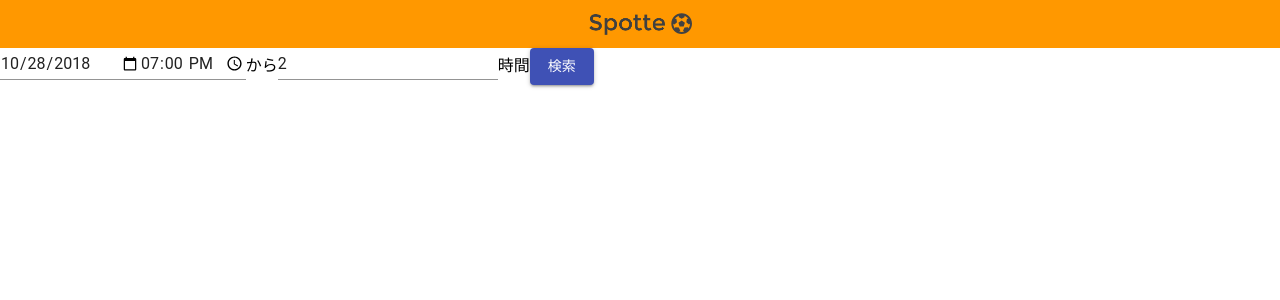
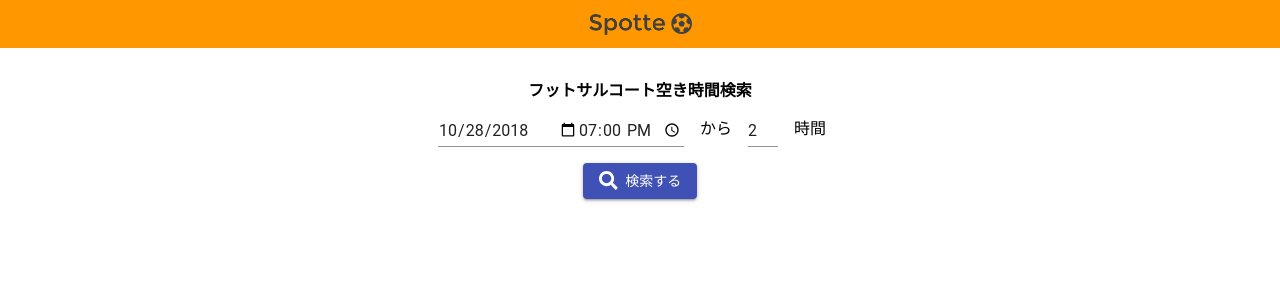
Before and after one commit to y-okady/spotte-futsal, a React (Create React App) app in the folder web/: page / in a window 1280 px wide. Shown: the top 300 px of the page. Built offline with nearby package versions, Linux system fonts and the light colour scheme.

Commit message:
#9 検索フォームのデザイン調整

```diff
--- a/web/src/App.js
+++ b/web/src/App.js
@@ -6,9 +6,10 @@ import SearchResult from './SearchResult';
 import axios from 'axios';
 import { library } from '@fortawesome/fontawesome-svg-core'
 import { FontAwesomeIcon } from '@fortawesome/react-fontawesome'
-import { faFutbol } from '@fortawesome/free-solid-svg-icons'
+import { faFutbol, faSearch } from '@fortawesome/free-solid-svg-icons'
 
 library.add(faFutbol)
+library.add(faSearch)
 
 const SEARCH_API_URL = 'https://qxkhhtc4d0.execute-api.ap-northeast-1.amazonaws.com/dev/search';
 
--- /dev/null
+++ b/web/src/SearchForm.css
@@ -0,0 +1,20 @@
+.SearchForm {
+  text-align: center;
+  padding: 16px;
+}
+
+.SearchForm-title {
+  font-size: 16px;
+}
+
+.SearchForm-inputs {
+  padding-bottom: 16px;
+}
+
+.SearchForm-inputs > * {
+  margin: 16px;
+}
+
+.SearchForm-button svg {
+  margin-right: 8px;
+}
--- a/web/src/SearchForm.js
+++ b/web/src/SearchForm.js
@@ -1,5 +1,7 @@
 import React, { Component } from 'react';
 import { TextField, Button } from '@material-ui/core';
+import './SearchForm.css';
+import { FontAwesomeIcon } from '@fortawesome/react-fontawesome'
 
 class SearchForm extends Component {
   constructor(props) {
@@ -27,7 +29,9 @@ class SearchForm extends Component {
   render() {
     return (
       <div className="SearchForm">
-        <form onSubmit={event => this.handleSubmit(event)}>
+        <h2 className="SearchForm-title">フットサルコート空き時間検索</h2>
+        <form className="SearchForm-form" onSubmit={event => this.handleSubmit(event)}>
+          <div className="SearchForm-inputs">
             <TextField
               id="date"
               type="date"
@@ -40,21 +44,27 @@ class SearchForm extends Component {
               value={this.state.time}
               onChange={event => this.handleChange('time', event)}
             />
-          から
+            <span>から</span>
             <TextField
               id="hour"
               type="number"
               value={this.state.hour}
+              style={{width: 30}}
               onChange={event => this.handleChange('hour', event)}
             />
-          時間
+            <span>時間</span>
+          </div>
+          <div className="searchForm-buttons">
             <Button
               variant="contained"
               color="primary"
               type="submit"
+              className="SearchForm-button"
             >
-            検索
+              <FontAwesomeIcon icon="search" size="lg" />
+              検索する
             </Button>
+          </div>
         </form>
       </div>
     );
```
Lines whose indentation alone changed are shown as unchanged.
